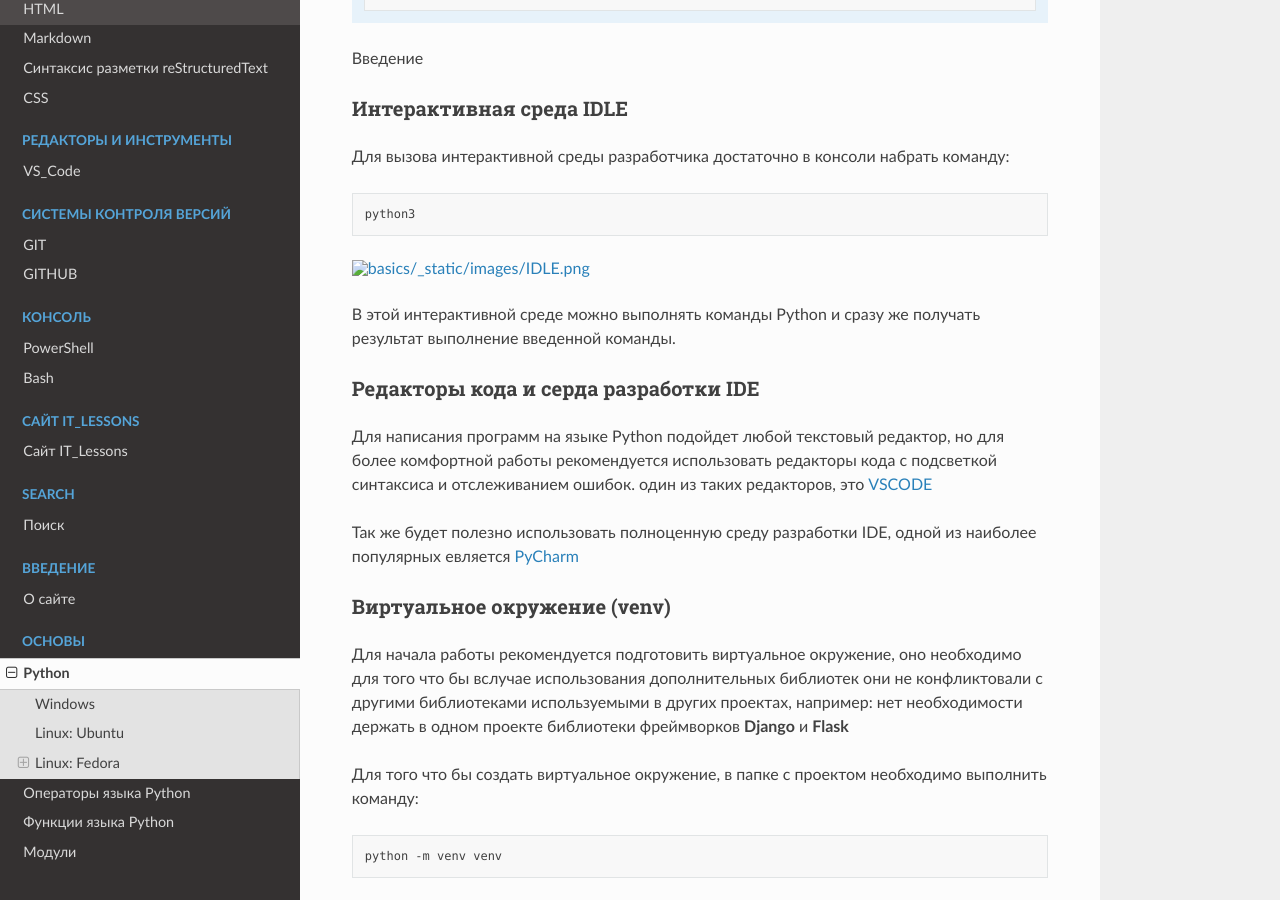
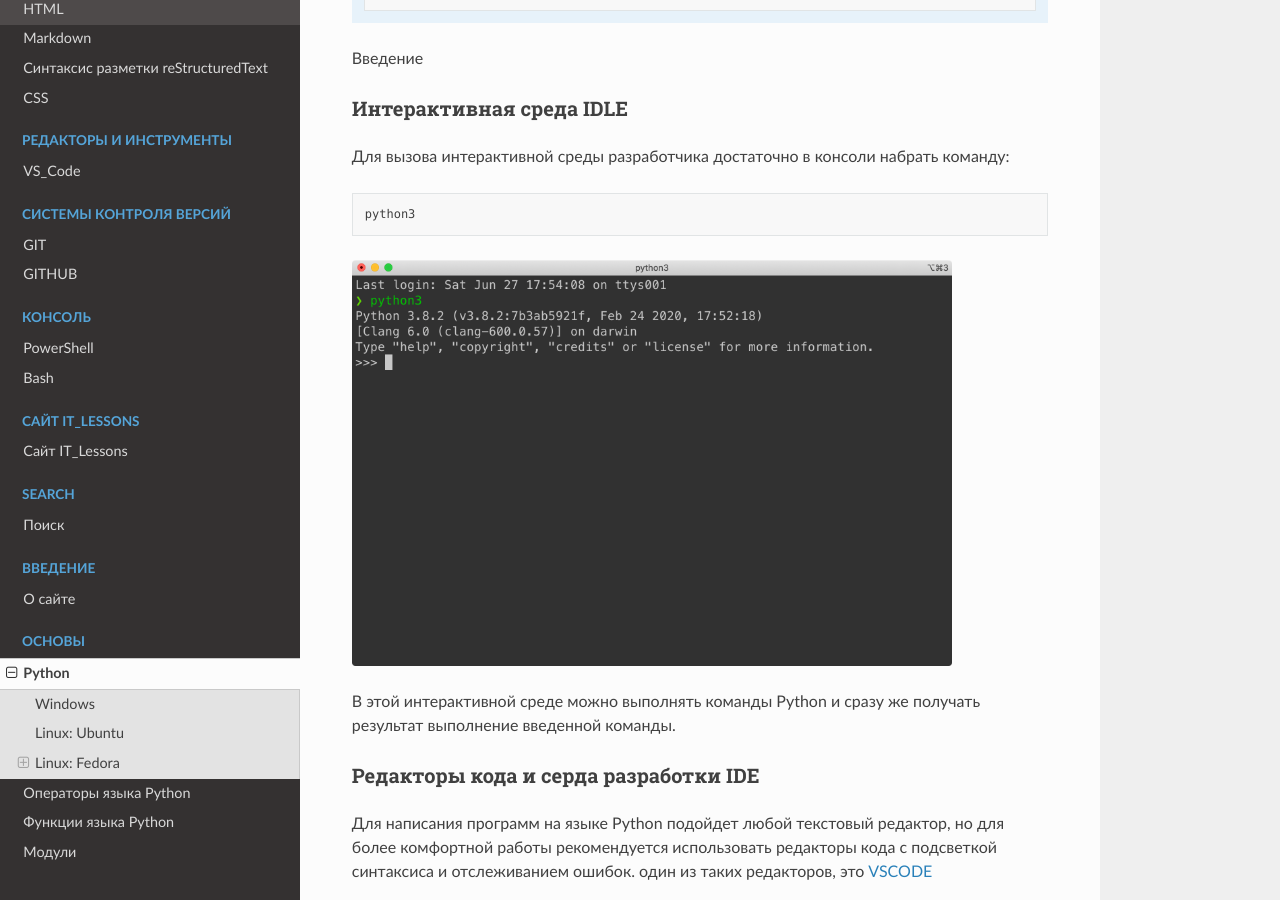
Before and after one commit to NMSprog/5_ITL, a Sphinx documentation site: the page built from source/basics/types.rst, in a window 1280 px wide and 900 px high, scrolled down 793 px. Built offline with Sphinx 7.4.7 and the Read the Docs theme 3.1.0, drawn with Linux system fonts in a browser that asks for light colours.

Commit message:
меню

```diff
--- a/source/basics/types.rst
+++ b/source/basics/types.rst
@@ -52,9 +52,9 @@ Linux: Fedora
     python3
 
 
-.. figure:: ./_static/images/IDLE.png
+.. figure:: /_static/images/IDLE.png
     :figwidth: 600px
-    :target: ./_static/images/IDLE.png
+    :target: /_static/images/IDLE.png
 
 
 
@@ -135,7 +135,7 @@ Linux: Fedora
 Настало время написать нашу первую программу, создайте файл **Hello_World.py**
 со следующим содержимым:
 
-.. literalinclude:: ../Examples/Hello_World.py
+.. literalinclude:: Examples/Hello_World.py
   :language: python
 
 
```
